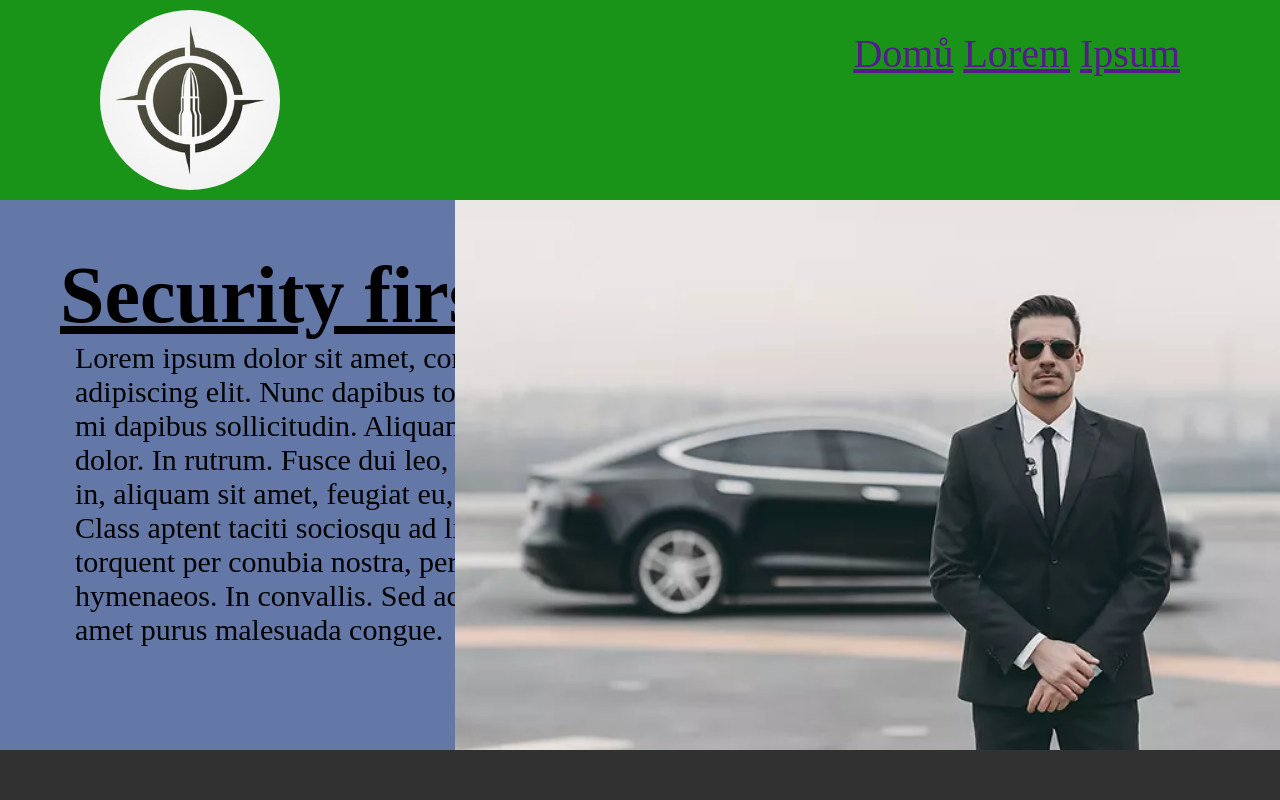
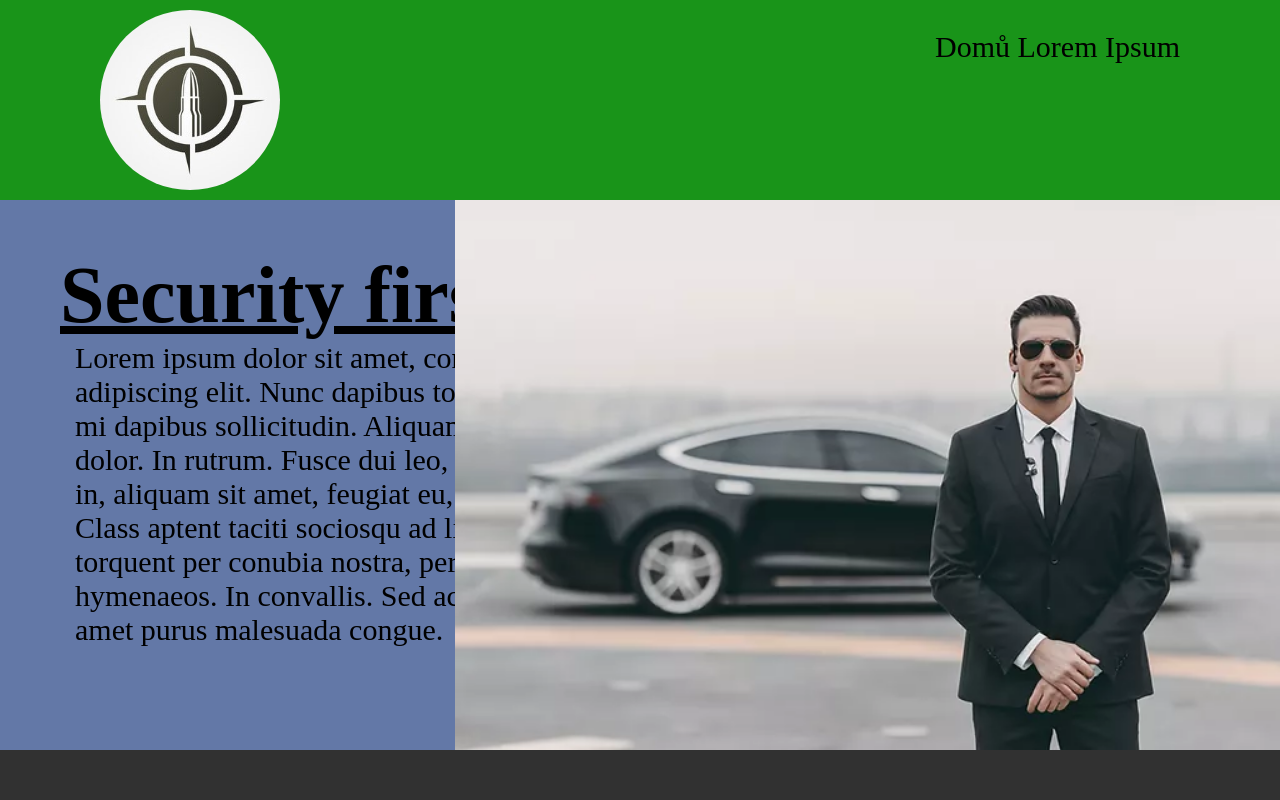
Before and after one commit to VaclavMatula/site, a plain HTML site: page site/index.html in a window 1280 px wide. Shown: the top 800 px of the page. Drawn offline with Linux system fonts and the light colour scheme.

Commit message:
Add files via upload

```diff
--- a/site/index.css
+++ b/site/index.css
@@ -81,15 +81,20 @@ p{
 ul{
     position:absolute;
     right: 100px;
-    font-size: 40px;
+    font-size: 30px;
     display: inline-block;
     margin-top:30px;
     margin-left: 10px;
 }
 li{
     display: inline-block;
+}
+
+a{
     color:black;
+    text-decoration: 0;
 }
+
 .nabidka1{
     background-color: rgb(209, 195, 209);
     width: 25%;
```
